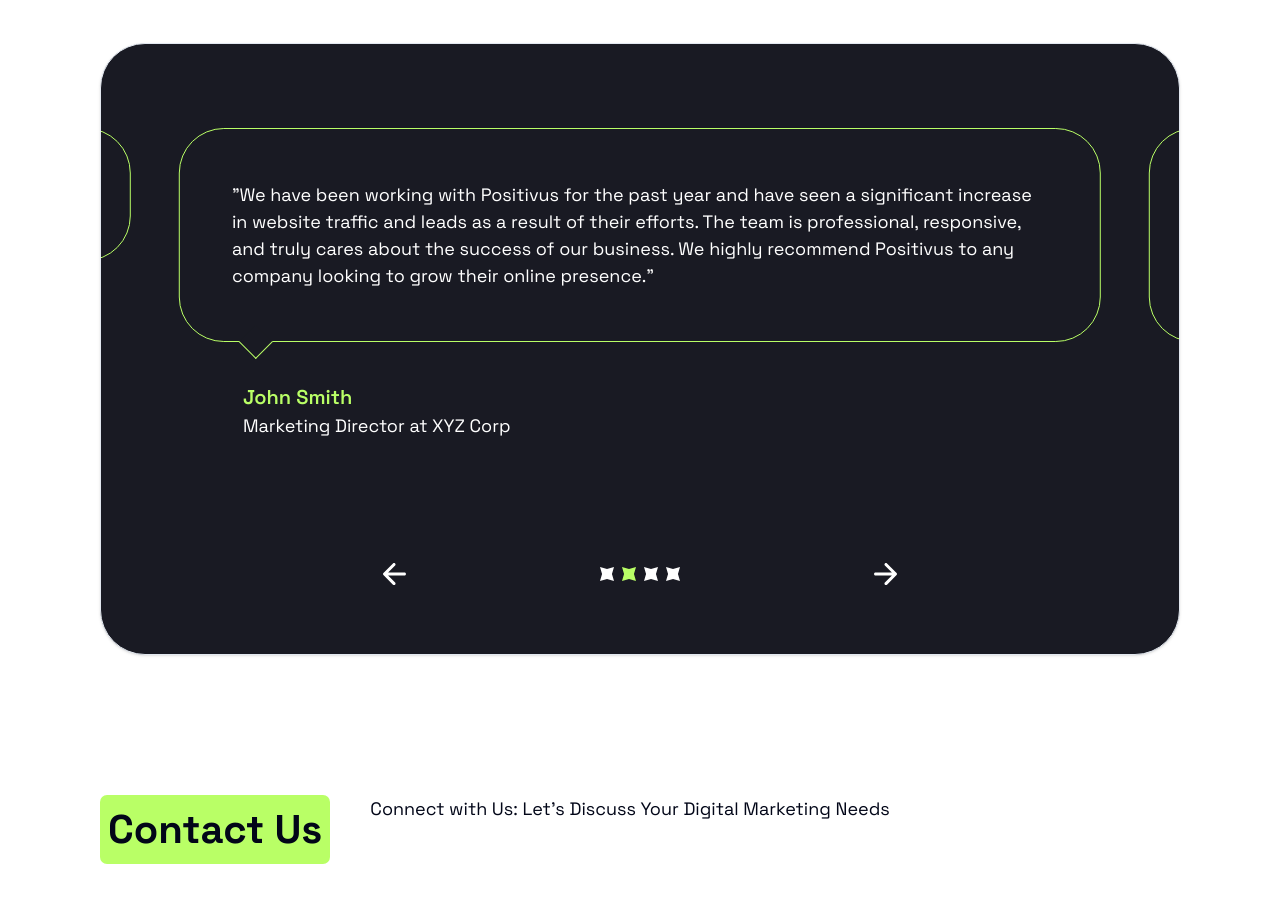
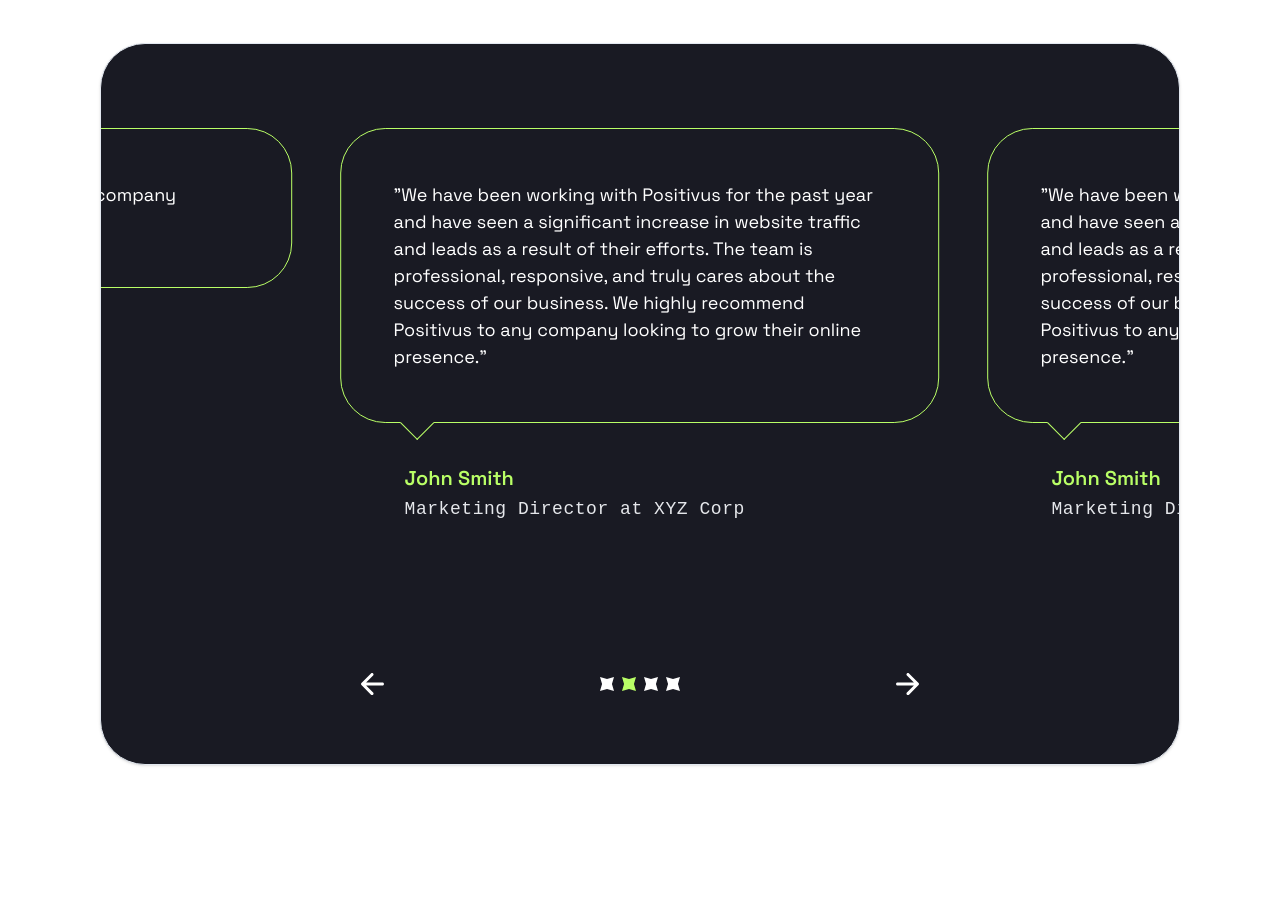
Before and after one commit to neel-acq/positivus-design, a Next.js app: page / in a window 1280 px wide. Shown: the part 6240-7143 px from the top of the page. Built offline with nearby package versions, Linux system fonts and the light colour scheme.

Commit message:
feat: improve responsive typography and enhance testimonials layout

```diff
--- a/app/globals.css
+++ b/app/globals.css
@@ -196,22 +196,61 @@ h1 {
   font-size: 60px !important;
 }
 
+@media (max-width: 768px) {
+  h1 {
+    font-size: 40px !important;
+  }
+}
+
 h2 {
   font-size: 40px !important;
+}
+
+@media (max-width: 768px) {
+  h2 {
+    font-size: 28px !important;
+  }
 }
 
 h3 {
   font-size: 30px !important;
 }
 
+@media (max-width: 768px) {
+  h3 {
+    font-size: 24px !important;
+  }
+}
+
 h4 {
   font-size: 20px !important;
+}
+
+@media (max-width: 768px) {
+  h4 {
+    font-size: 18px !important;
+  }
 }
 
 p {
   font-size: 18px !important;
 }
 
+@media (max-width: 768px) {
+  p {
+    font-size: 16px !important;
+  }
+}
+
 textarea:focus-visible {
   border-color: black;
 }
+
+.encrypted-text {
+  font-size: 1.1rem;
+  line-height: 1.7;
+  letter-spacing: 0.03em;
+  color: #e5e7eb;
+  font-family: 'JetBrains Mono', monospace;
+  transition: color 0.4s ease;
+}
--- a/components/page-components/home/CaseStudies.tsx
+++ b/components/page-components/home/CaseStudies.tsx
@@ -81,15 +81,16 @@ export default function CaseStudies() {
         </div>
 
         <div className="lg:hidden">
-          <div className="flex ">
-            <div className="flex">
+          <div className="flex overflow-hidden">
+            <div className="relative flex">
+              <div
+                className="flex transition-transform duration-500 ease-in-out mb-15"
+                style={{ transform: `translateX(-${activeIndex * 100}%)` }}
+              >
                 {CASE_STUDIES.map((item, i) => (
-                // <div key={i} className="min-w-full items-center justify-center">
                   <div
                     key={i}
-                  className={`min-w-full items-center justify-center ${
-                    i == activeIndex ? "block" : "hidden"
-                  }`}
+                    className="min-w-[100%] lg:px-6 md:px-10 px-6 items-center justify-center"
                   >
                     <p className="text-white mb-6">{item.content}</p>
                     <Link
@@ -102,8 +103,9 @@ export default function CaseStudies() {
                 ))}
               </div>
             </div>
+          </div>
 
-          <div className="flex items-center justify-center mt-10">
+          <div className="flex items-center justify-center ">
             <button onClick={prev}>
               <ArrowLeft />
             </button>
--- a/components/page-components/home/Proposal.tsx
+++ b/components/page-components/home/Proposal.tsx
@@ -24,17 +24,21 @@ export default function Proposal() {
                   Contact us today to learn more about how our digital marketing
                   services can help your business grow and succeed online.
                 </p>
-                <Button variant={"custom_button_black"} className="mt-6.5 sm:w-auto w-full">
+                <Button
+                  variant={"custom_button_black"}
+                  className="mt-6.5 sm:w-auto w-full"
+                >
                   Get your free proposal
                 </Button>
               </div>
 
-              <div className="relative w-[420px] h-[275px] sm:w-[420px] sm:h-[275px] flex items-center justify-center hidden sm:flex lg:sm:mr-35 ">
+              <div className="relative w-[520px] h-[275px] sm:w-[520px] sm:h-[275px] flex items-center justify-center hidden sm:flex lg:sm:mr-35 ">
                 <Image
                   src="/images/ProposalIllustration.png"
                   alt="Proposal Illustration"
                   width={359}
                   height={394}
+                  className="w-[520px] h-[394px] "
                 />
               </div>
             </div>
--- a/components/page-components/home/Testimonials.tsx
+++ b/components/page-components/home/Testimonials.tsx
@@ -73,7 +73,7 @@ export default function Testimonials() {
         </div>
       </div>
       <Card className="rounded-[45px] bg-[#191A23] pt-21 pb-17 overflow-hidden">
-        <div className="relative max-w-7xl mx-[5%]">
+        <div className="relative mx-[20%]">
           <div
             className="flex transition-transform duration-500 ease-in-out mb-31"
             style={{ transform: `translateX(-${index * 100}%)` }}
@@ -91,12 +91,12 @@ export default function Testimonials() {
                   <h4 className="text-[#B9FF66] font-semibold text-lg">
                     {item?.name}
                   </h4>
-                  <p className="text-white text-sm">{item?.designation}</p>
+                  <p className="text-white text-sm encrypted-text">{item?.designation}</p>
                 </div>
               </div>
             ))}
           </div>
-          {/* <div className="flex justify-between ml-[30%] mr-[30%] lg:ml-[30%] lg:mr-[30%] md:ml-[10%] md:mr-[40%] sm:ml-[10%] sm:mr-[10%] items-center gap-10"> */}
+        </div>
         <div className="flex justify-center items-center">
           <button
             onClick={prev}
@@ -122,7 +122,6 @@ export default function Testimonials() {
             <ArrowRight />
           </button>
         </div>
-        </div>
       </Card>
     </div>
   );
```
Lines whose indentation alone changed are shown as unchanged.
